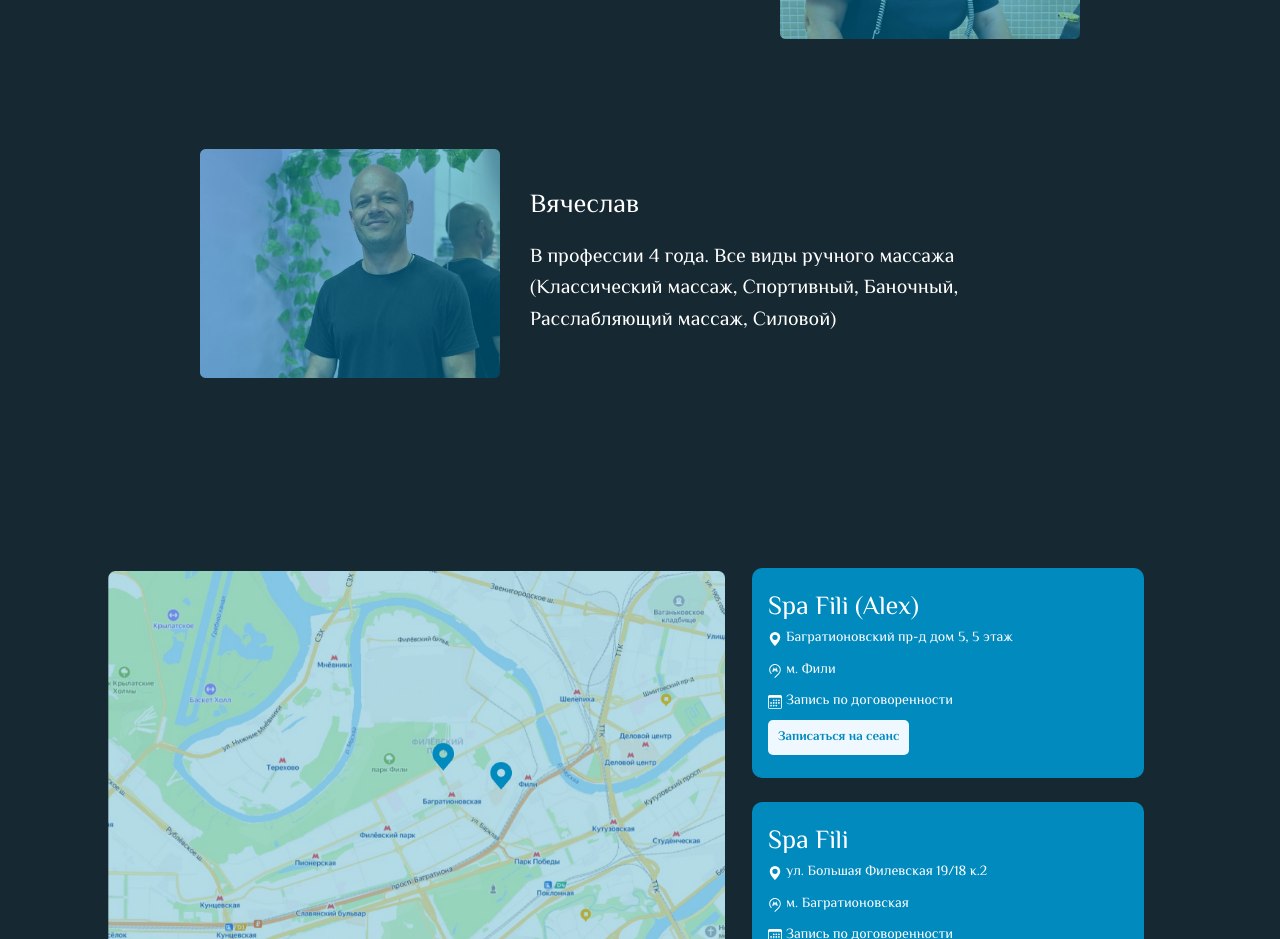
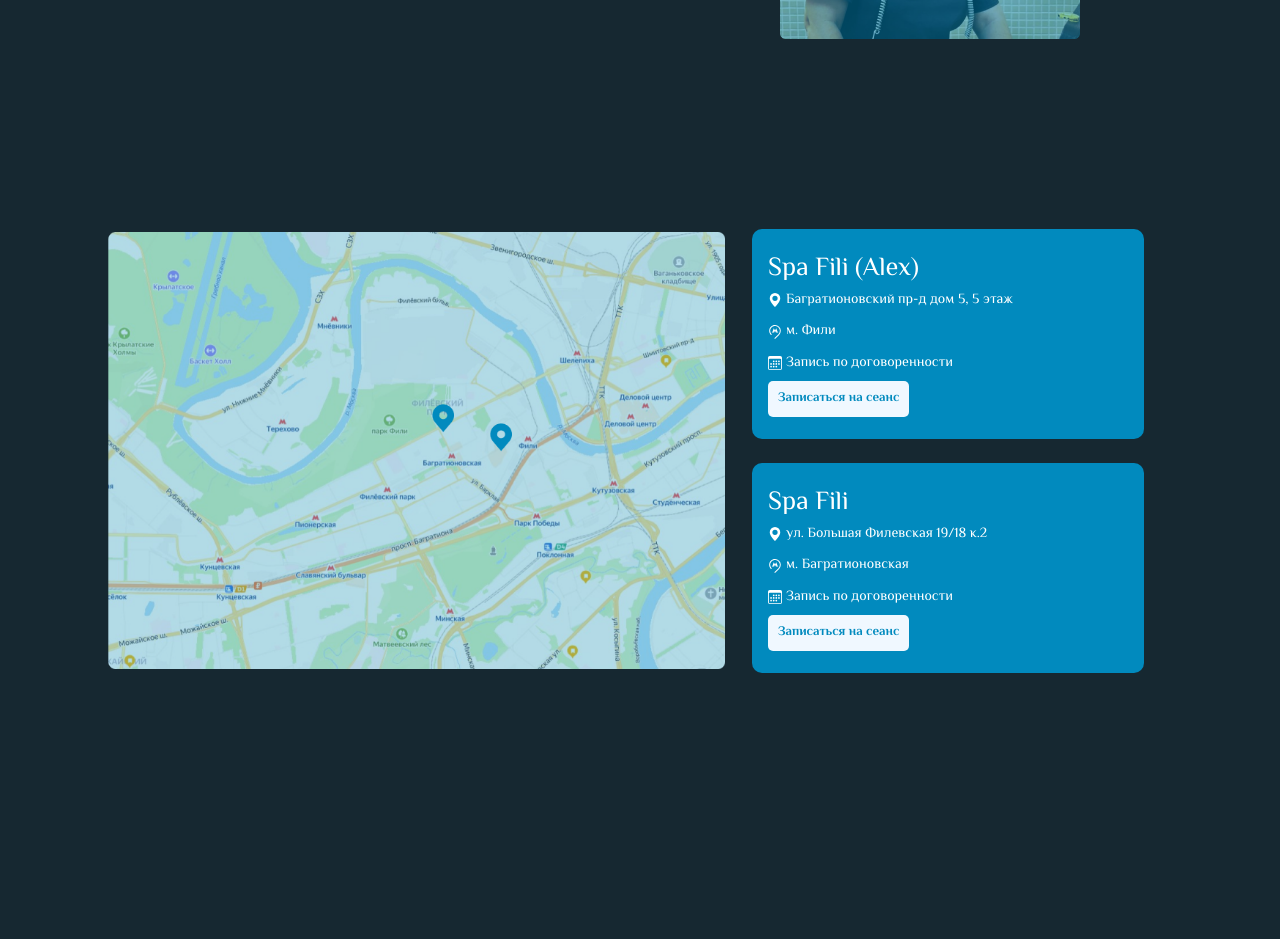
Before and after one commit to DmitryKalashnikov91/spa-fili, a Next.js app: page / in a window 1280 px wide. Shown: the part 4100-5039 px from the top of the page. Built offline with nearby package versions, Linux system fonts and the light colour scheme.

Commit message:
remove spec/slava

```diff
--- a/src/components/specialists/Specialists.jsx
+++ b/src/components/specialists/Specialists.jsx
@@ -2,10 +2,9 @@ import { nanoid } from 'nanoid'
 import Image from 'next/image'
 import SubTitle from '../title/subTitle'
 import styles from './Specialists.module.scss'
-import konstantine from './assets/konst.png'
+import konst from './assets/konst.png'
 import Mariya from './assets/mariya.png'
 import Olga from './assets/olga.png'
-import Slava from './assets/slava.png'
 
 const specData = [
 	{
@@ -18,7 +17,7 @@ const specData = [
 	{
 		id: nanoid(6),
 		name: 'Константин',
-		urlImg: konstantine,
+		urlImg: konst,
 		content:
 			'20 лет стажа - все виды ручного массажа (Классический массаж,  Антицеллюлитный, Лимфодренажный, Спортивный, Баночный, Расслабляющий массаж, Массаж лица (классический)).',
 	},
@@ -28,13 +27,6 @@ const specData = [
 		urlImg: Mariya,
 		content:
 			'Остеопат-массажист  - 15 лет стажа, мед.образование. Все виды массажа, плюс остеопатия.',
-	},
-	{
-		id: nanoid(6),
-		name: 'Вячеслав',
-		urlImg: Slava,
-		content:
-			'В профессии 4 года. Все виды ручного массажа (Классический массаж, Спортивный, Баночный, Расслабляющий массаж, Силовой)',
 	},
 ]
 
```
Also changed, not shown: src/components/specialists/assets/slava.png (deleted).
